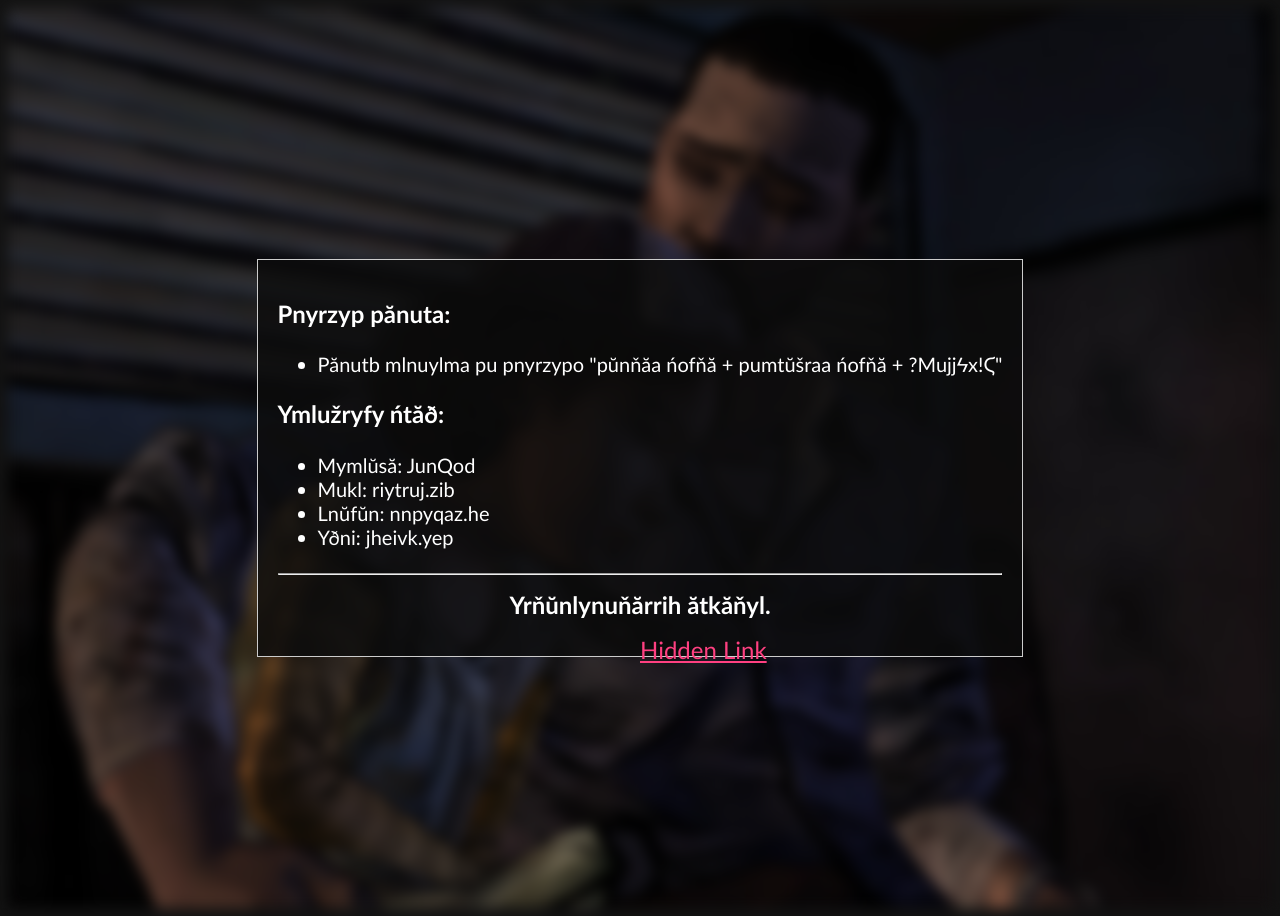
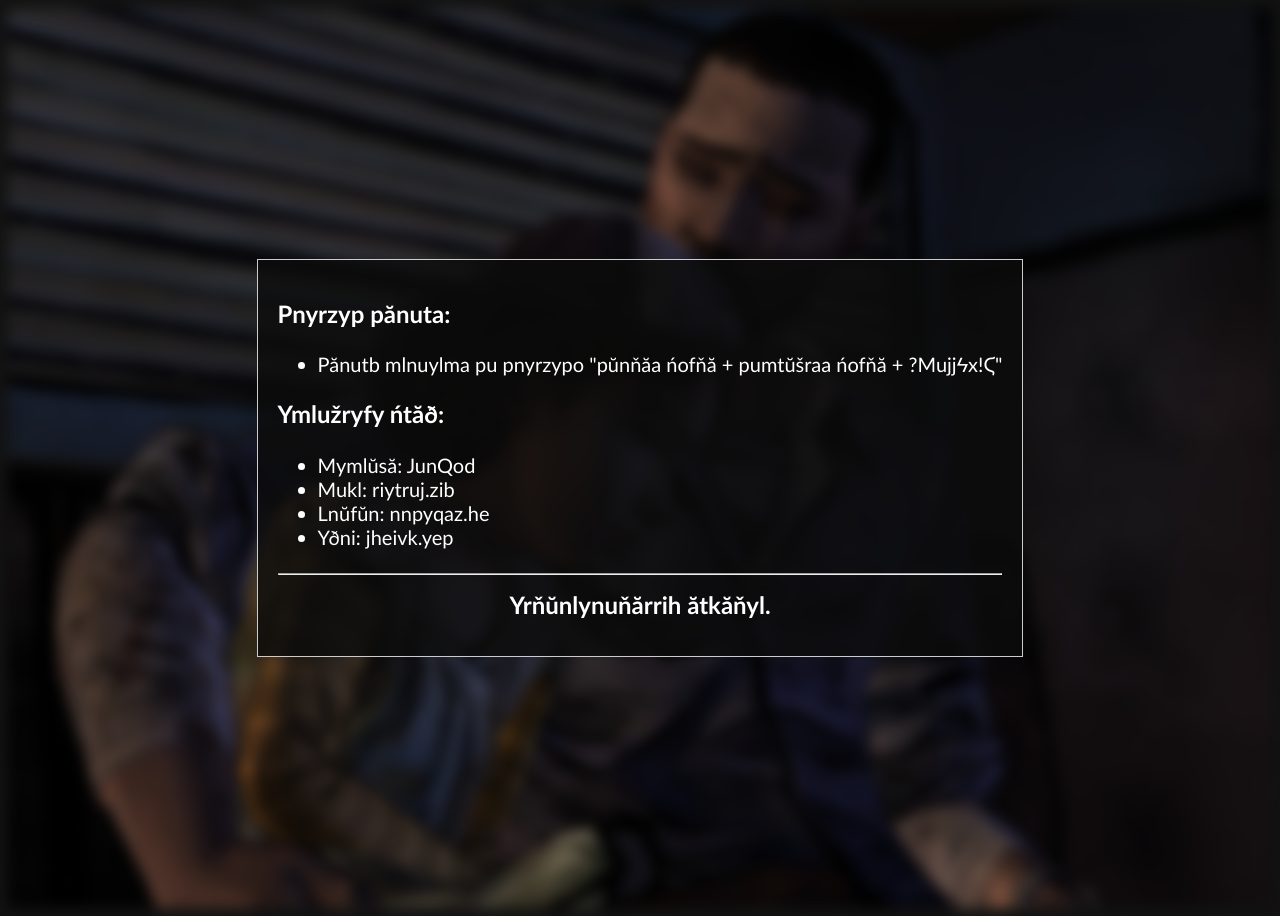
Before and after one commit to Syrinca/Syrinca.github.io, a Jekyll site: the page built from inwekpuhien/index.html, in a window 1280 px wide. Built offline with Jekyll 4.4.1, drawn with Linux system fonts in a browser that asks for light colours.

Commit message:
Update index.html

```diff
--- a/inwekpuhien/index.html
+++ b/inwekpuhien/index.html
@@ -54,8 +54,9 @@
     </ul>
     <hr>
     <div style="text-align: center;">
-      <h1>Yrňŭnlynuňărrih ătkăňyl.</h1>
-      <a href="https://www.dropbox.com/scl/fi/b2e8y1jpt0ghsbyzsnfel/Acif.rar?rlkey=fb3ttmba982ssmbe3jc7mxrjs&st=vu7fz1g5&dl=1" style="pointer-events: none; position: absolute;">Hidden Link</a>
-    </div>
+      <div style="text-align: center;">
+        <h1>Yrňŭnlynuňărrih ătkăňyl.</h1>
+        <a href="https://www.dropbox.com/scl/fi/b2e8y1jpt0ghsbyzsnfel/Acif.rar?rlkey=fb3ttmba982ssmbe3jc7mxrjs&st=vu7fz1g5&dl=1" style="position: absolute; left: -9999px;">Hidden Link</a>
+      </div>
   </div>
 </div>
```
